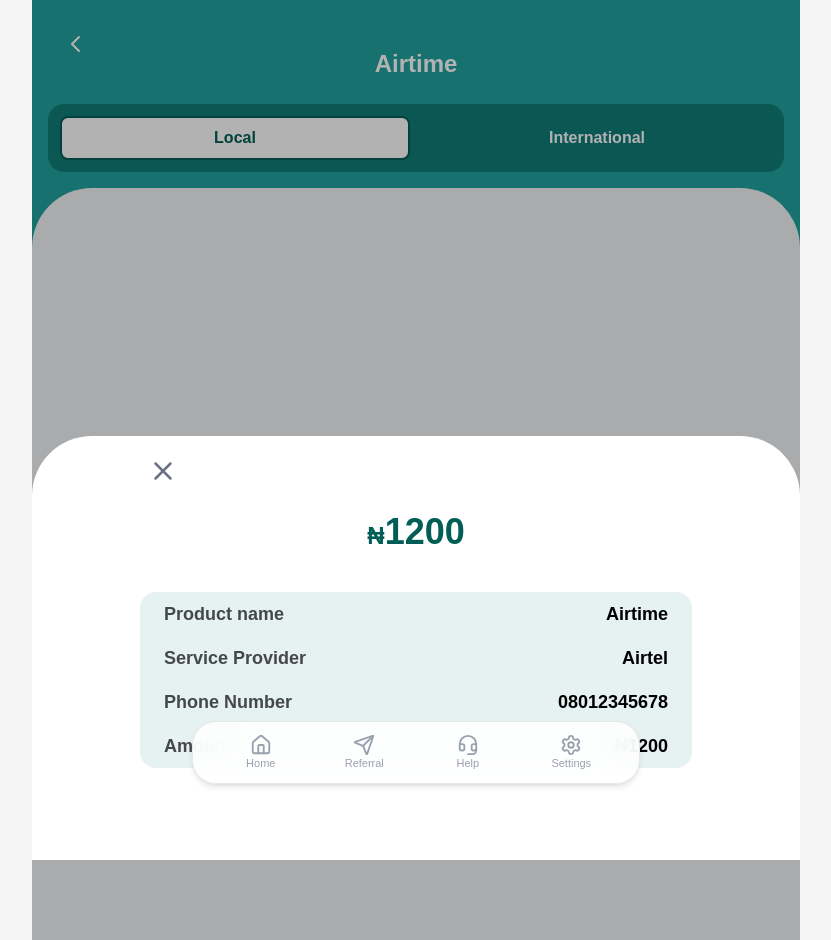
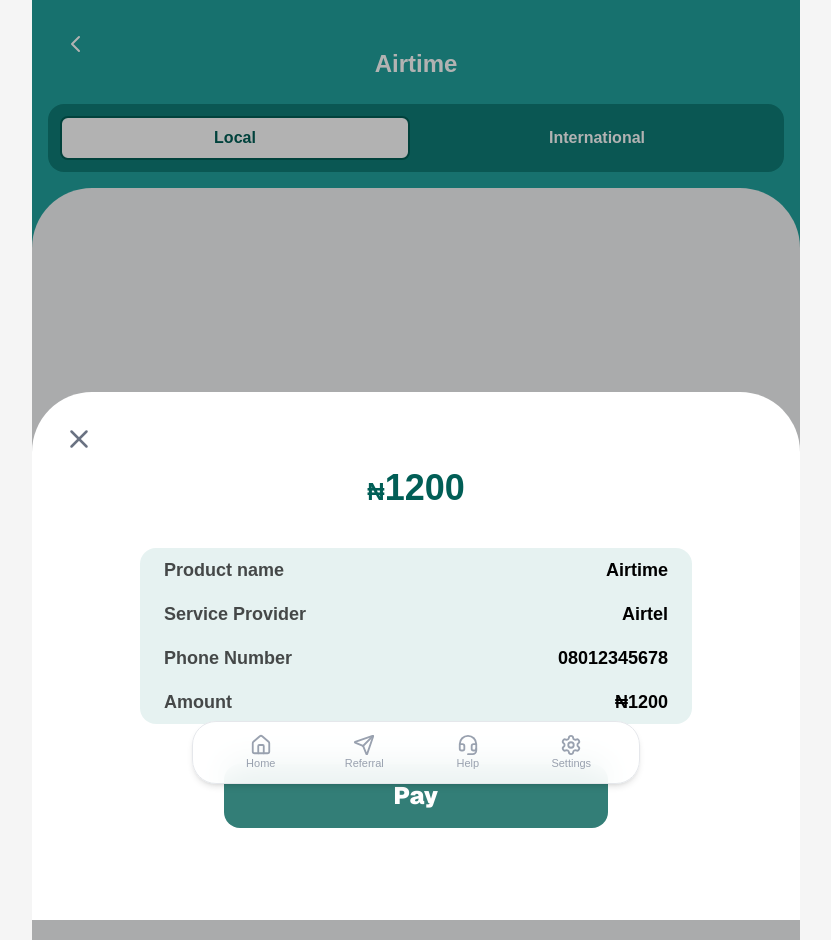
Before and after one commit to coreones/pwa-app, a Next.js app: page /app/payments/airtime in a window 1280 px wide. Shown: the whole page, without its empty margins (224-1055 px from the left). Built offline with nearby package versions, Linux system fonts and the light colour scheme; a web font is replaced by a local one.

Commit message:
added features to airtime purchase

```diff
--- a/src/components/modal/payments/airtime-payment/local-purchase.tsx
+++ b/src/components/modal/payments/airtime-payment/local-purchase.tsx
@@ -120,14 +120,14 @@ export default function LocalPurchase() {
         );
       case 2:
         return (
-          <div className="w-full absolute top-0 left-0 min-h-full bg-black/30 flex pb-20 items-end ">
-            <div className=" w-full bg-white rounded-t-[60px] pb-20">
-              <div className="w-full h-auto relative p-3 mx-auto  max-w-xl  ">
+          <div className="w-full absolute top-0 left-0 min-h-full bg-black/30 flex pb-5 items-end ">
+            <div className=" w-full bg-white relative rounded-t-[60px] pb-20">
+              <div className="w-full h-auto  p-3 mx-auto  max-w-xl  ">
                 <button
                   onClick={handleBack}
                   className="text-gray-500 hover:text-red-500 cursor-pointer"
                 >
-                  <X size={30} className="absolute top-5 left-5 " />
+                  <X size={30} className="absolute top-8 left-8 " />
                 </button>
 
                 <div className="flex w-fit mx-auto items-end py-10">
@@ -137,7 +137,10 @@ export default function LocalPurchase() {
 
                 <div className="flex flex-col   bg-alternate/10 rounded-2xl">
                   {purchaceData.map((item, index) => (
-                    <div key={index} className="flex hover:bg-white/100 justify-between px-6 py-2">
+                    <div
+                      key={index}
+                      className="flex  justify-between px-6 py-2"
+                    >
                       <span className="text-lg font-semibold text-black/70">
                         {item.title}
                       </span>
@@ -146,8 +149,13 @@ export default function LocalPurchase() {
                   ))}
                 </div>
 
-                <div className="w-full flex justify-center ">
-
+                <div className="w-full flex justify-center  pt-10">
+                  <button
+                    onClick={handleNext}
+                    className="w-full max-w-sm py-4 bg-primary/80 rounded-2xl text-2xl text-white font-black "
+                  >
+                    Pay
+                  </button>
                 </div>
               </div>
             </div>
```
